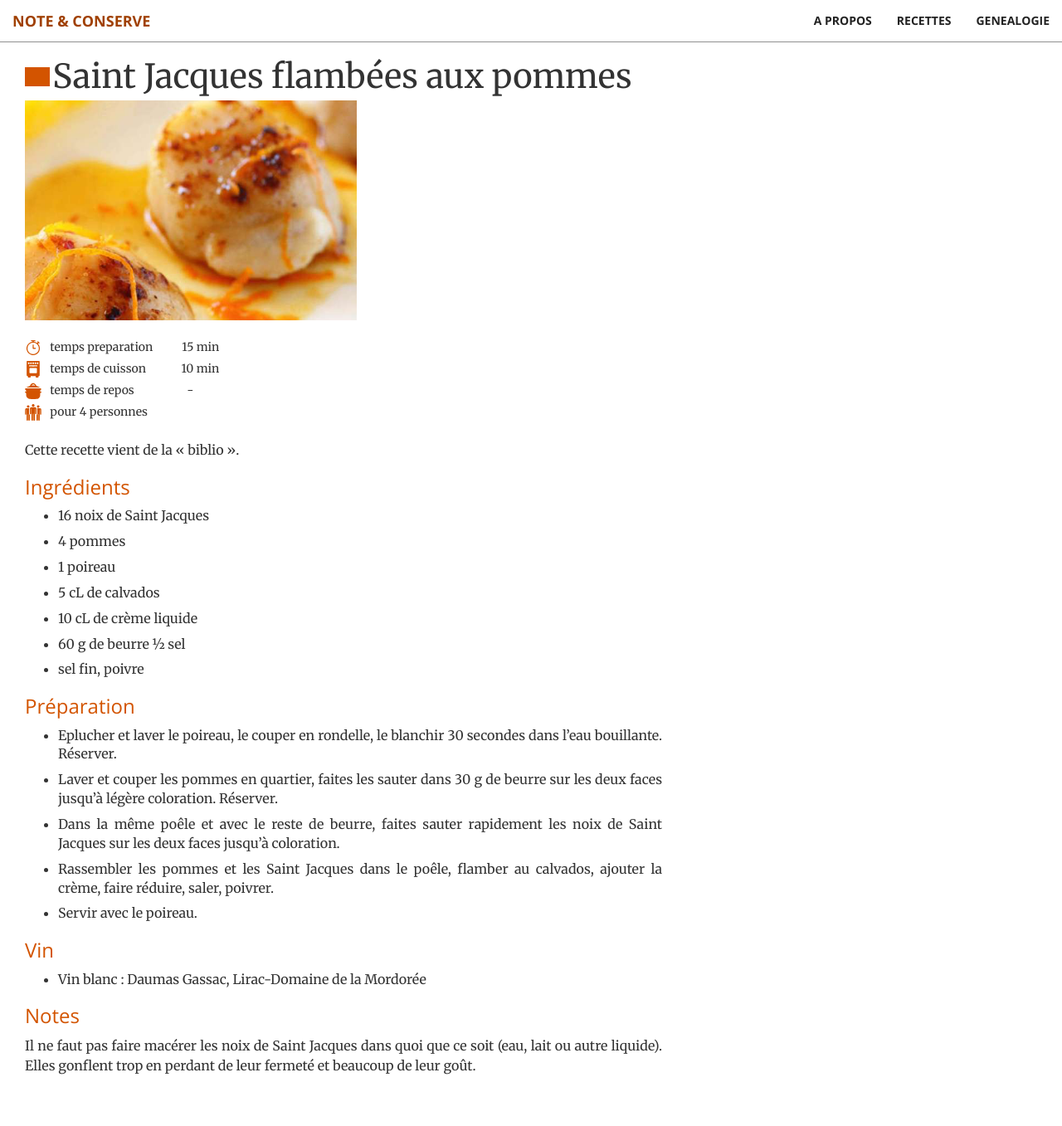
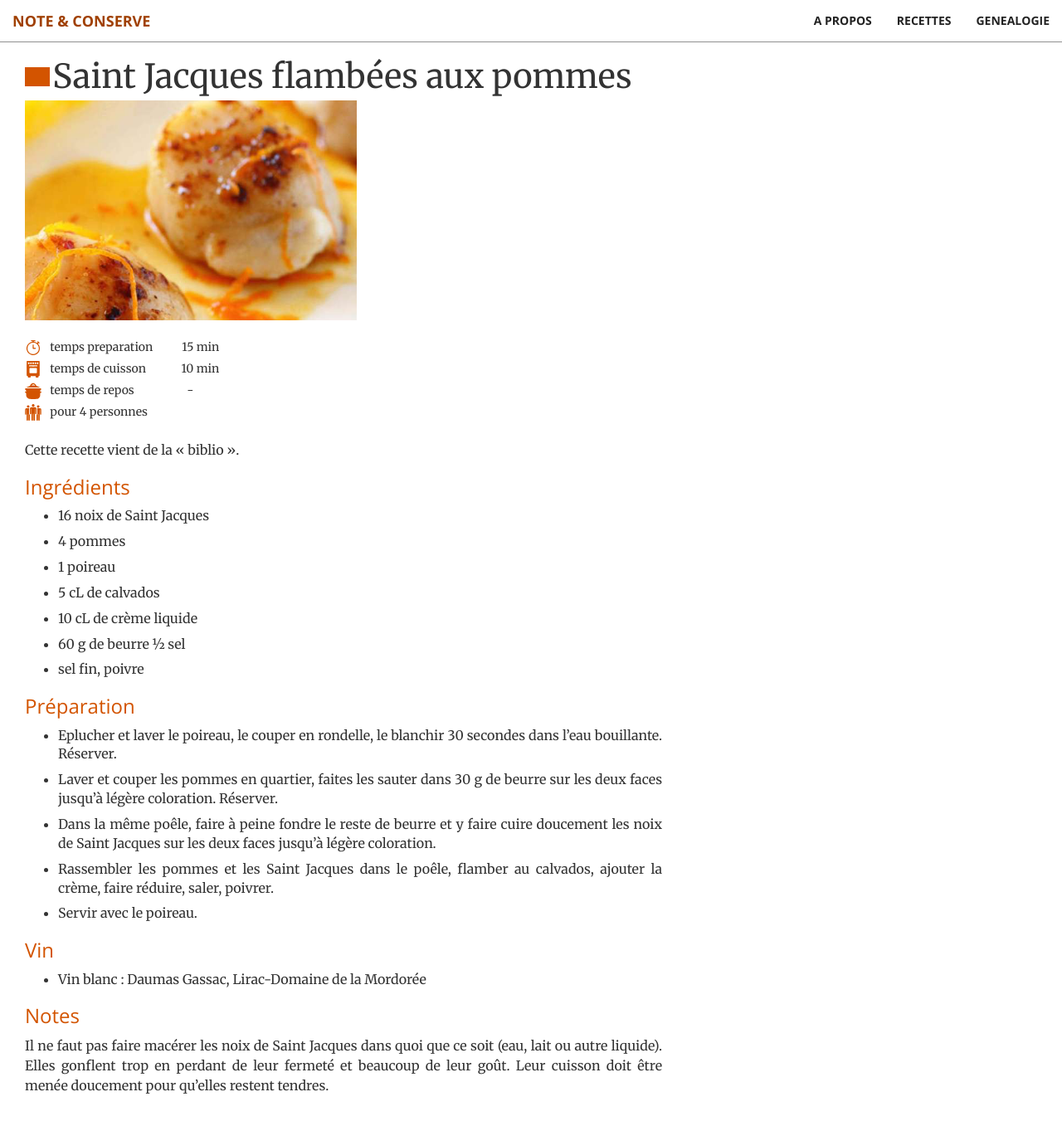
Before and after one commit to brignogan/brignogan.github.io, a Jekyll site: the page built from _posts/2018-05-17-stjacquespommes.md, in a window 1280 px wide and 1360 px high. Shown: the top 1357 px of the window at 83% size. Built offline with Jekyll 4.4.1, drawn with Linux system fonts in a browser that asks for light colours; grey boxes are pictures that could not be loaded.

Commit message:
Update 2018-05-17-stjacquespommes.md
correction de la cuisson

```diff
--- a/_posts/2018-05-17-stjacquespommes.md
+++ b/_posts/2018-05-17-stjacquespommes.md
@@ -23,7 +23,7 @@ Cette recette vient de la « biblio ».
 ### Préparation
 * Eplucher et laver le poireau, le couper en rondelle, le blanchir 30 secondes dans l’eau bouillante. Réserver.
 * Laver et couper les pommes en quartier, faites les sauter dans 30 g de beurre sur les deux faces jusqu’à légère coloration. Réserver.
-* Dans la même poêle et avec le reste de beurre, faites sauter rapidement les noix de Saint Jacques sur les deux faces jusqu’à coloration.
+* Dans la même poêle, faire à peine fondre le reste de beurre et y faire cuire doucement les noix de Saint Jacques sur les deux faces jusqu’à légère coloration.
 * Rassembler les pommes et les Saint Jacques dans le poêle, flamber au calvados, ajouter la crème, faire réduire, saler, poivrer.
 * Servir avec le poireau.
 
@@ -31,4 +31,4 @@ Cette recette vient de la « biblio ».
 * Vin blanc : Daumas Gassac, Lirac-Domaine de la Mordorée
 
 ### Notes
-Il ne faut pas faire macérer les noix de Saint Jacques dans quoi que ce soit (eau, lait ou autre liquide). Elles gonflent trop en perdant de leur fermeté et beaucoup de leur goût.
+Il ne faut pas faire macérer les noix de Saint Jacques dans quoi que ce soit (eau, lait ou autre liquide). Elles gonflent trop en perdant de leur fermeté et beaucoup de leur goût. Leur cuisson doit être menée doucement pour qu'elles restent tendres.
```
